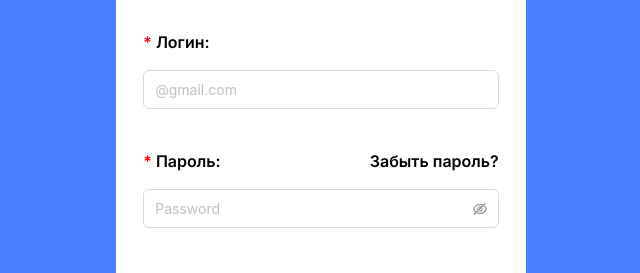
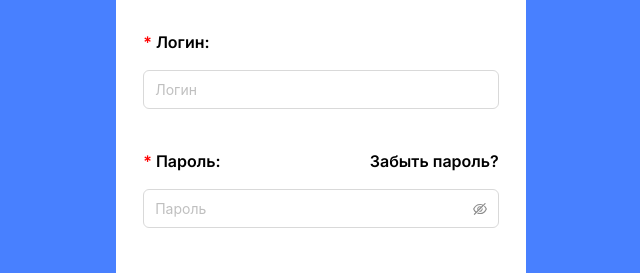
Before and after one commit to ictfaculty/ict-dashboard, a React (Vite) app: page / in a window 1280 px wide. Shown: the part 279-552 px from the top of the page, without its empty margins (319-959 px from the left). Built offline with nearby package versions, Linux system fonts and the light colour scheme.

Commit message:
update: Login.jsx

```diff
--- a/src/pages/Login.jsx
+++ b/src/pages/Login.jsx
@@ -38,7 +38,7 @@ const Login = () => {
                 <div className="">
                     <p className='mb-4'><span className='text-[red]'>* </span>Логин:</p>
                     <Input
-                        placeholder="@gmail.com"
+                        placeholder="Логин"
                         className='h-[39px]'
                         value={fillAuth.username}
                         onChange={e => setFillAuth({ ...fillAuth, username: e.target.value })}
@@ -63,7 +63,7 @@ const Login = () => {
                     >
                         <Input.Password
                         className='h-[39px]'
-                        placeholder='Password'
+                        placeholder='Пароль'
                         />
                     </Form.Item>
 
```
